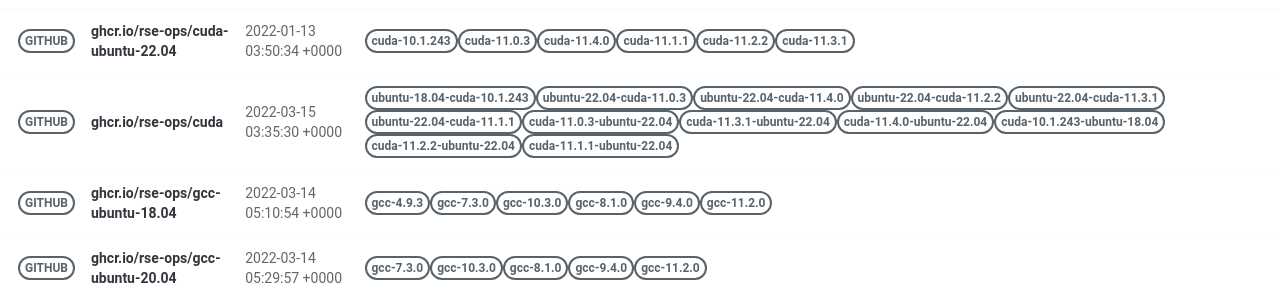
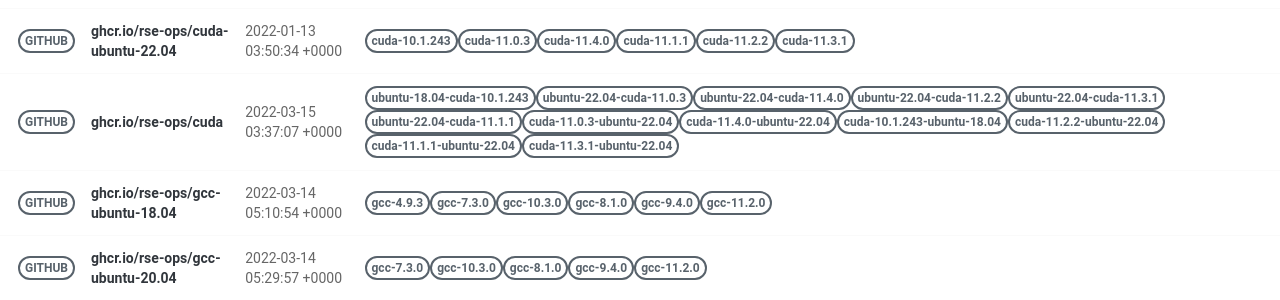
Before and after one commit to rse-ops/docker-images, a Jekyll site: the page built from pages/index.md, in a window 1280 px wide. Shown: the part 421-721 px from the top of the page. Built offline with Jekyll 4.4.1, drawn with Linux system fonts in a browser that asks for light colours; nearby versions of some CDN libraries.

Commit message:
Automated push to update library 2022-03-15

```diff
--- a/_library/ghcr.io-rse-ops-cuda.md
+++ b/_library/ghcr.io-rse-ops-cuda.md
@@ -1,7 +1,7 @@
 ---
 layout: container
 name: ghcr.io/rse-ops/cuda
-updated_at: 2022-03-15 03:35:30.576481
+updated_at: 2022-03-15 03:37:07.136106
 
 
 container_url: https://github.com/orgs/rse-ops/packages/container/package/cuda
```
Also changed, not shown: other parts of _library/ghcr.io-rse-ops-cuda.md (+3 -3 lines).
